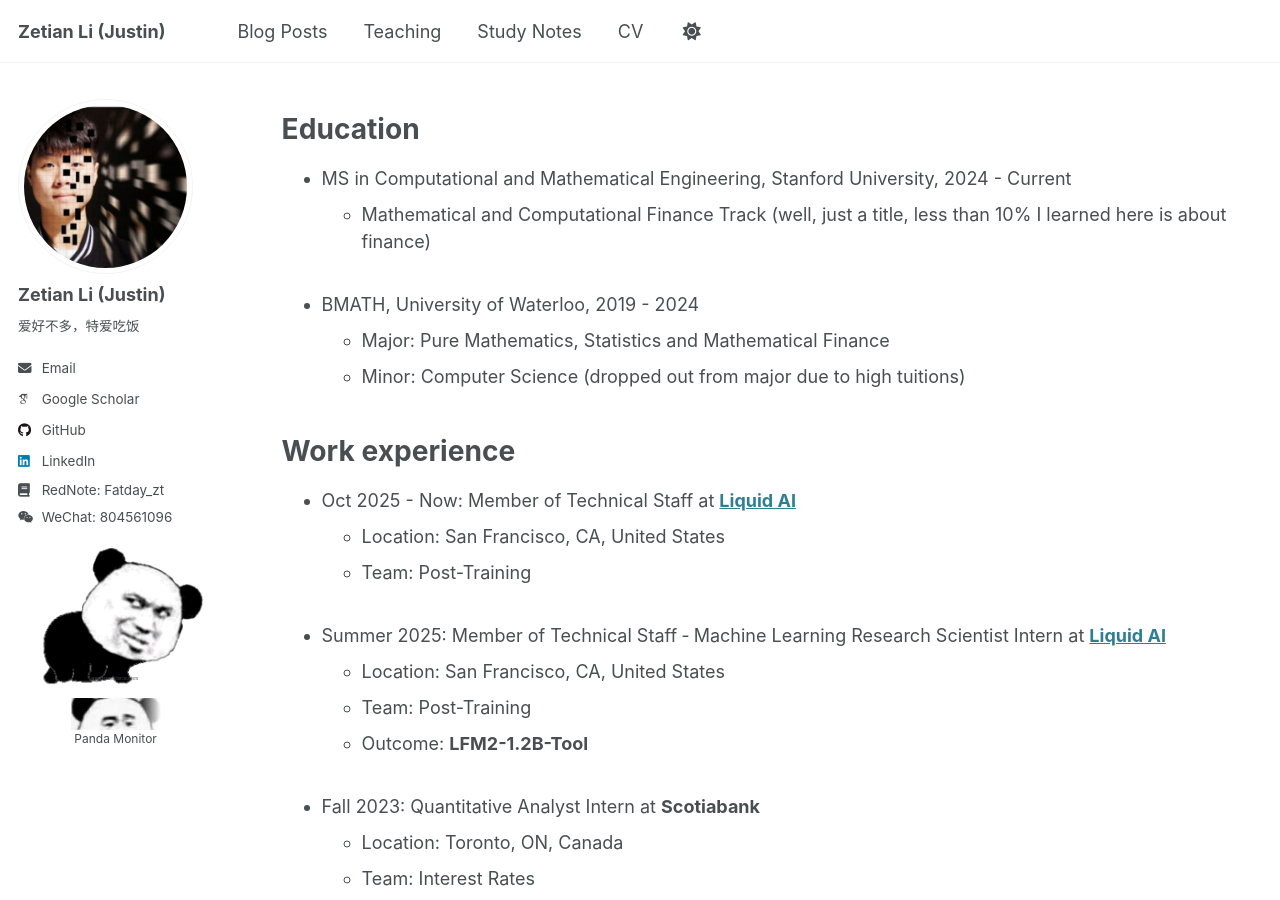
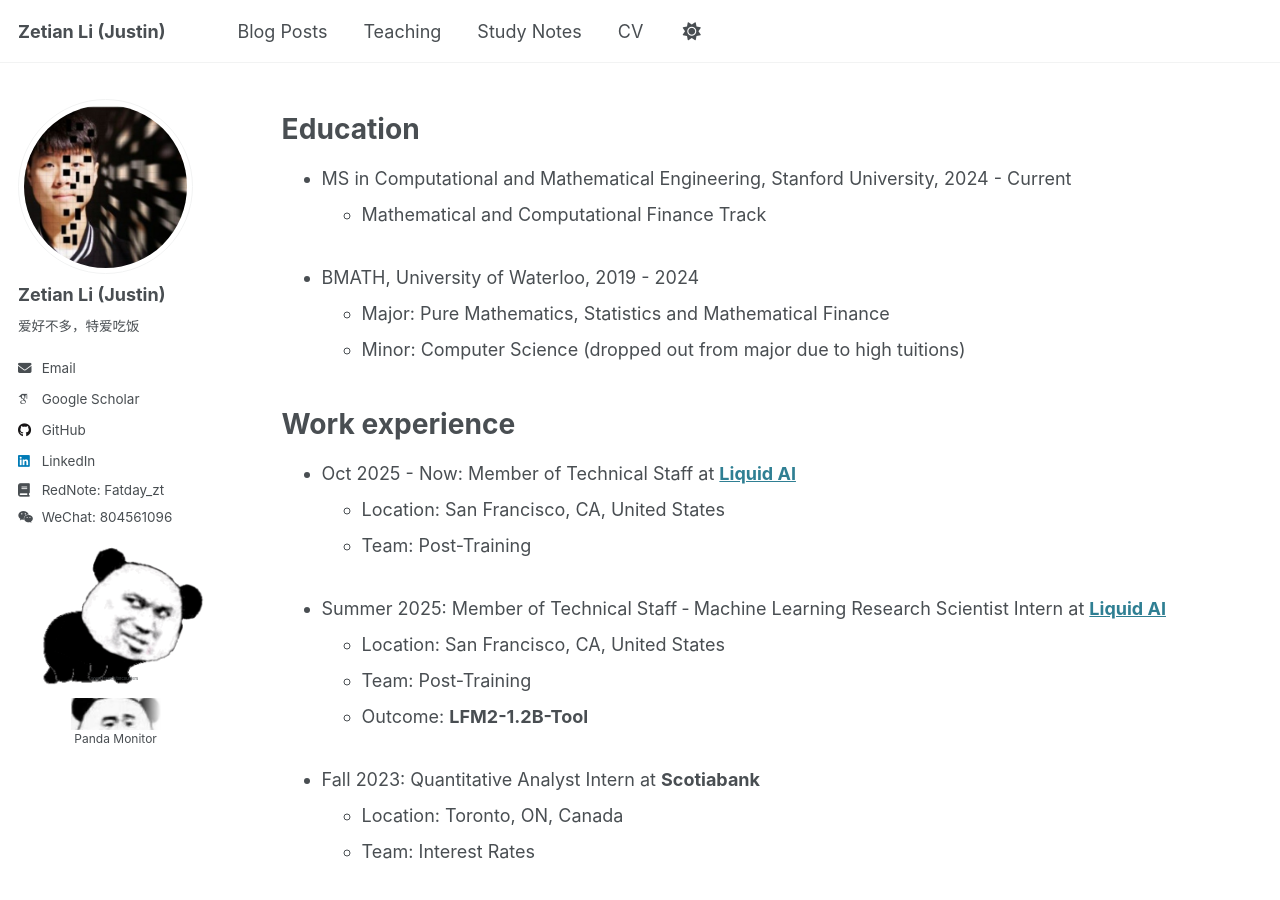
Before and after one commit to fatday/fatday.github.io, a Jekyll site: the page built from _pages/cv.md, in a window 1280 px wide and 900 px high. Built offline with Jekyll 4.4.1, drawn with Linux system fonts in a browser that asks for light colours; some web fonts are replaced.

Commit message:
Update cv.md

```diff
--- a/_pages/cv.md
+++ b/_pages/cv.md
@@ -12,7 +12,7 @@ redirect_from:
 Education
 ======
 * MS in Computational and Mathematical Engineering, Stanford University, 2024 - Current
-  * Mathematical and Computational Finance Track (well, just a title, less than 10% I learned here is about finance)
+  * Mathematical and Computational Finance Track
 <br><br>
 * BMATH, University of Waterloo, 2019 - 2024
   * Major: Pure Mathematics, Statistics and Mathematical Finance
```
